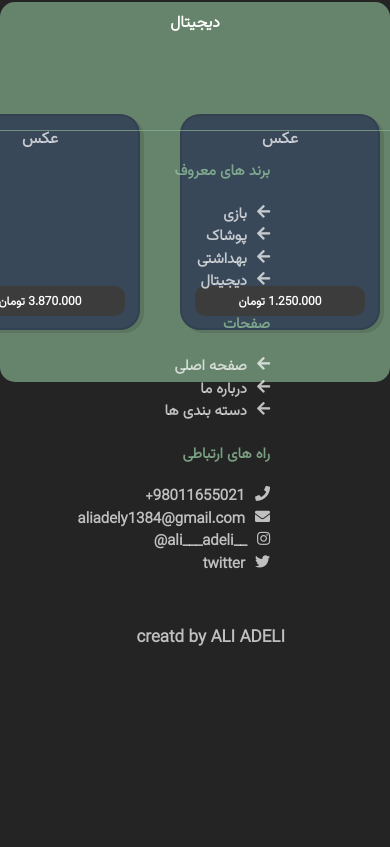
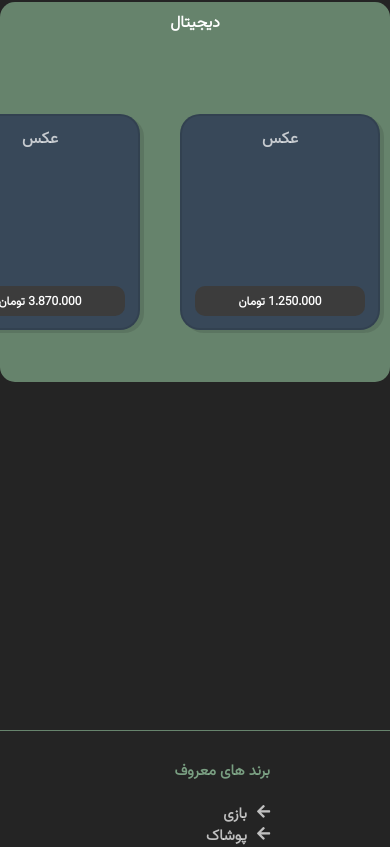
Before and after one commit to aliadde/sklep-shop-edition, a React (Vite) app: page / in a window 390 px wide. Shown: the part 2519-3366 px from the top of the page. Before the commit the page ends 3171 px from the top, so only its background shows below. Built offline with nearby package versions, Linux system fonts and the light colour scheme.

Commit message:
responsive edited

```diff
--- a/src/assets/media578.css
+++ b/src/assets/media578.css
@@ -39,6 +39,7 @@
     justify-content: center;
     font-size: 15px;
     gap: 20px;
+    top: calc(2000px - 1000px);
   }
   .footer-box {
     width: 150px;
@@ -49,6 +50,7 @@
     gap: 10px;
   }
   .credit {
+    top: calc(2000px - 1000px);
     font-size: 17px;
   }
   /* fotter end  */
--- a/src/assets/media768.css
+++ b/src/assets/media768.css
@@ -64,4 +64,11 @@
     max-width: 120px;
   }
   /* category end */
+  /* footer start */
+  .footer-container {
+    top: calc(2000px - 900px);
+  }
+  .credit {
+    top: calc(2000px - 900px);
+  }
 }
```
